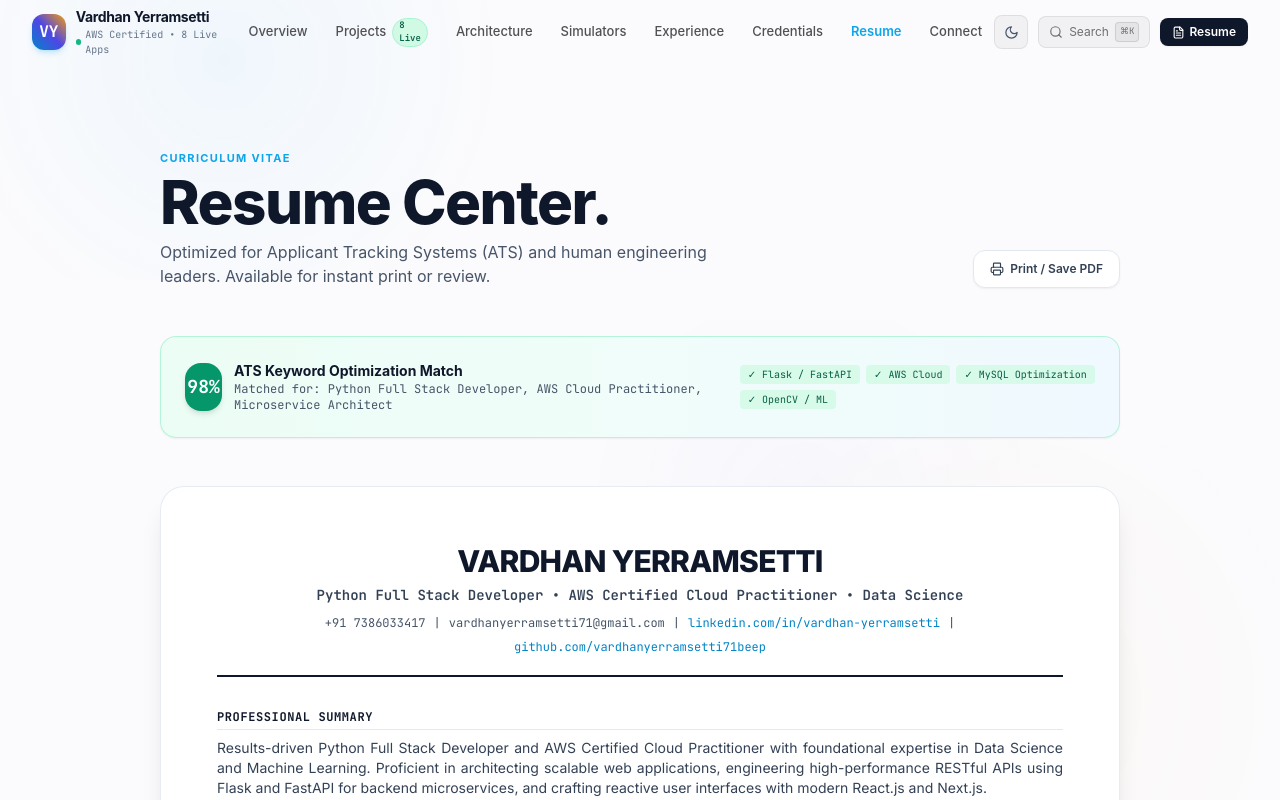
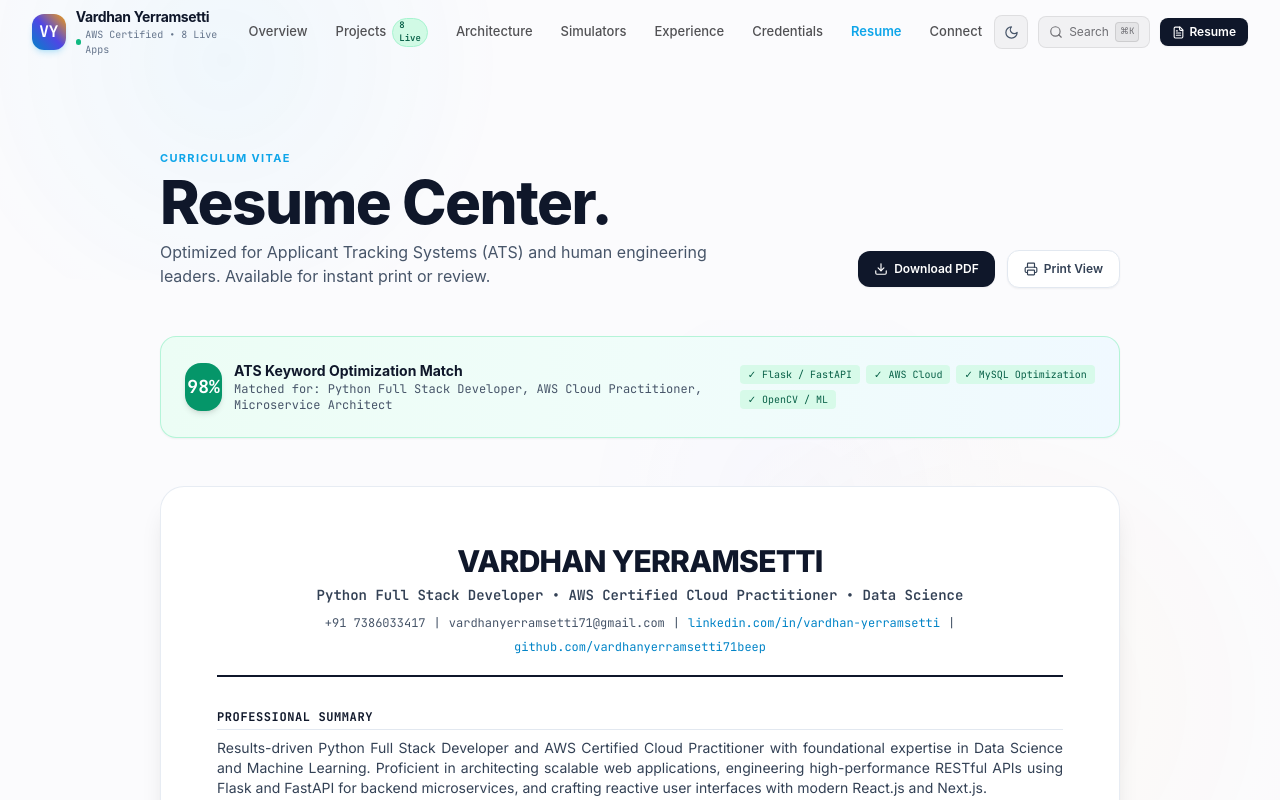
Before and after one commit to vardhanyerramsetti71beep/MY-Portfolio, a React (Vite) app: page /resume in a window 1280 px wide. Shown: the top 800 px of the page. Built offline with nearby package versions, Linux system fonts and the light colour scheme.

Commit message:
feat(resume): add static PDF asset and direct Download PDF action button

```diff
--- a/src/pages/Resume.jsx
+++ b/src/pages/Resume.jsx
@@ -27,12 +27,20 @@ export default function Resume() {
 
         {/* Action Controls */}
         <div className="flex items-center gap-3">
+          <a
+            href="/Vardhan_Yerramsetti_Resume.pdf"
+            download="Vardhan_Yerramsetti_Resume.pdf"
+            className="apple-pressable inline-flex items-center gap-1.5 px-4 py-2.5 rounded-xl bg-slate-900 dark:bg-white text-white dark:text-slate-950 text-xs font-semibold shadow-sm hover:bg-black dark:hover:bg-slate-100 transition"
+          >
+            <Download size={14} />
+            <span>Download PDF</span>
+          </a>
           <button
             onClick={handlePrint}
             className="apple-pressable inline-flex items-center gap-1.5 px-4 py-2.5 rounded-xl bg-white dark:bg-slate-800 border border-slate-200 dark:border-slate-700 hover:bg-slate-50 dark:hover:bg-slate-700 text-slate-700 dark:text-slate-200 text-xs font-semibold shadow-sm transition"
           >
             <Printer size={14} />
-            <span>Print / Save PDF</span>
+            <span>Print View</span>
           </button>
         </div>
       </div>
```
Also changed, not shown: 1 other file (tests, documents, lock files or other folders).
